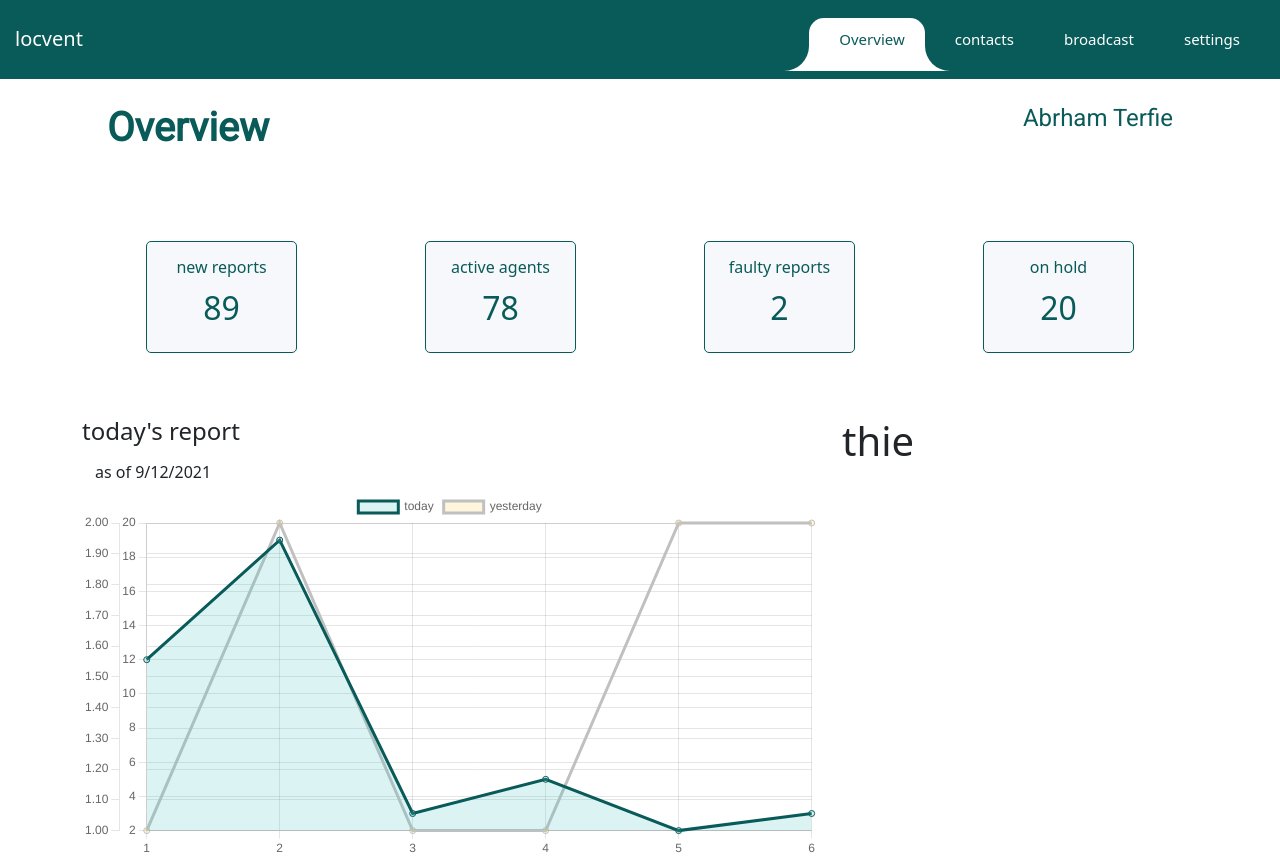
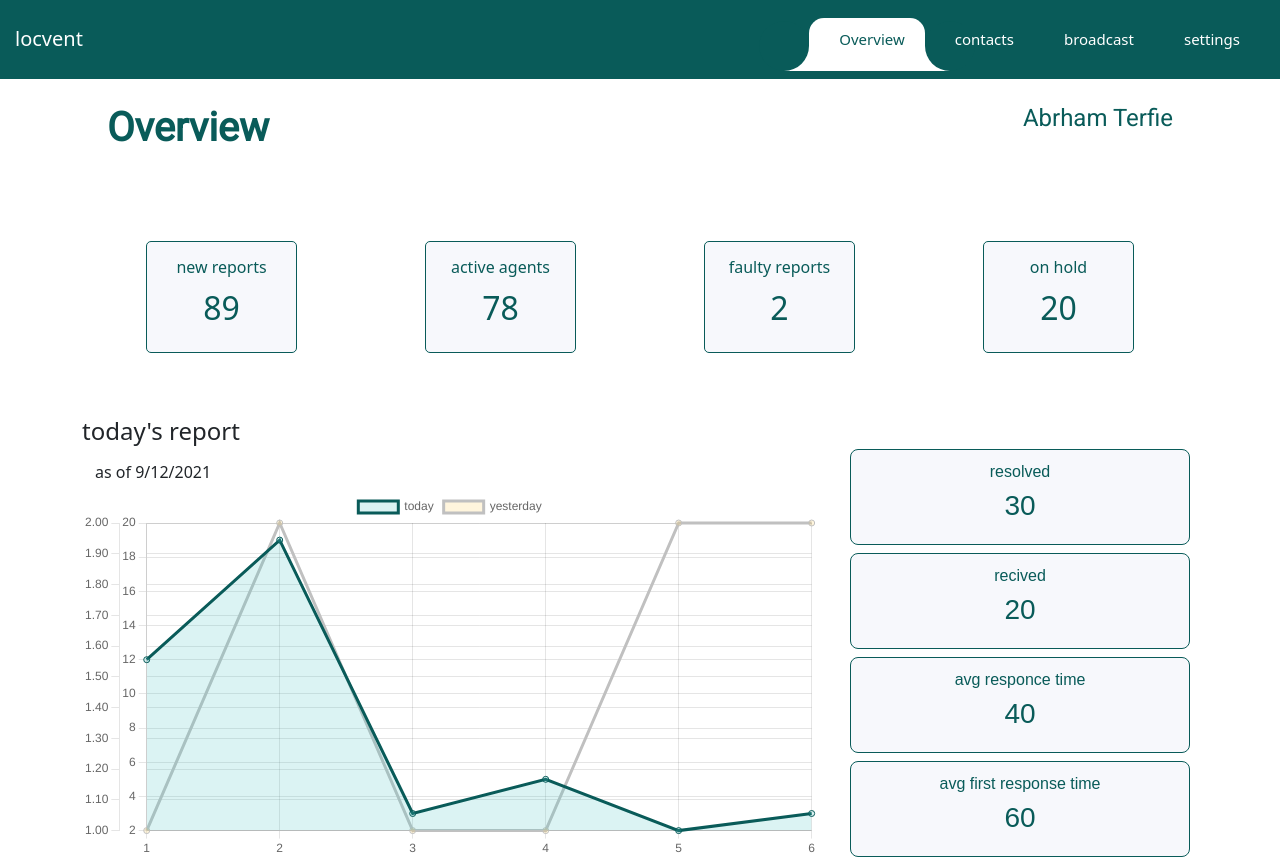
Before and after one commit to AbrahamTerfie/locvent_web, a React (Create React App) app: page / in a window 1280 px wide. Shown: the top 859 px of the page. Built offline with nearby package versions, Linux system fonts and the light colour scheme.

Commit message:
feat : side cards

```diff
--- /dev/null
+++ b/src/Components/Infocards.js
@@ -0,0 +1,25 @@
+import React from "react";
+
+export default function Infocards({ title, value }) {
+  return (
+    <div
+      style={{
+        height: "6em",
+        border: "1px solid #095B59",
+        display: "flex",
+        flexDirection: "column",
+        justifyContent: "space-around",
+        alignItems: "center",
+        backgroundColor: "#F7F8FC",
+        padding: "0.8em",
+        color: "#095B59",
+        fontFamily: "sans-serif",
+        borderRadius: "0.5em",
+        margin: "0.5em",
+      }}
+    >
+      <h6>{title}</h6>
+      <h3>{value}</h3>
+    </div>
+  );
+}
--- a/src/pages/Home/Home.js
+++ b/src/pages/Home/Home.js
@@ -2,6 +2,7 @@ import React from "react";
 import Cards from "../../Components/Cards";
 import { Row, Col } from "reactstrap";
 import ReportGraph from "../../Components/ReportGraph";
+import Infocards from "../../Components/Infocards";
 const Home = () => {
   return (
     <div className="container">
@@ -50,8 +51,14 @@ const Home = () => {
           <Col md="8">
             <ReportGraph />
           </Col>
-          <Col md="4">
-            <h1>thie</h1>
+          <Col md="4" className="mt-4">
+
+              <Infocards title="resolved" value="30"  />
+              <Infocards  title="recived" value="20" />
+              <Infocards title="avg responce time" value="40" />
+              <Infocards title="avg first response time" value="60" />
+              <Infocards title="resolution with SLA" value="20"  />
+
           </Col>
         </Row>
       </div>
```
